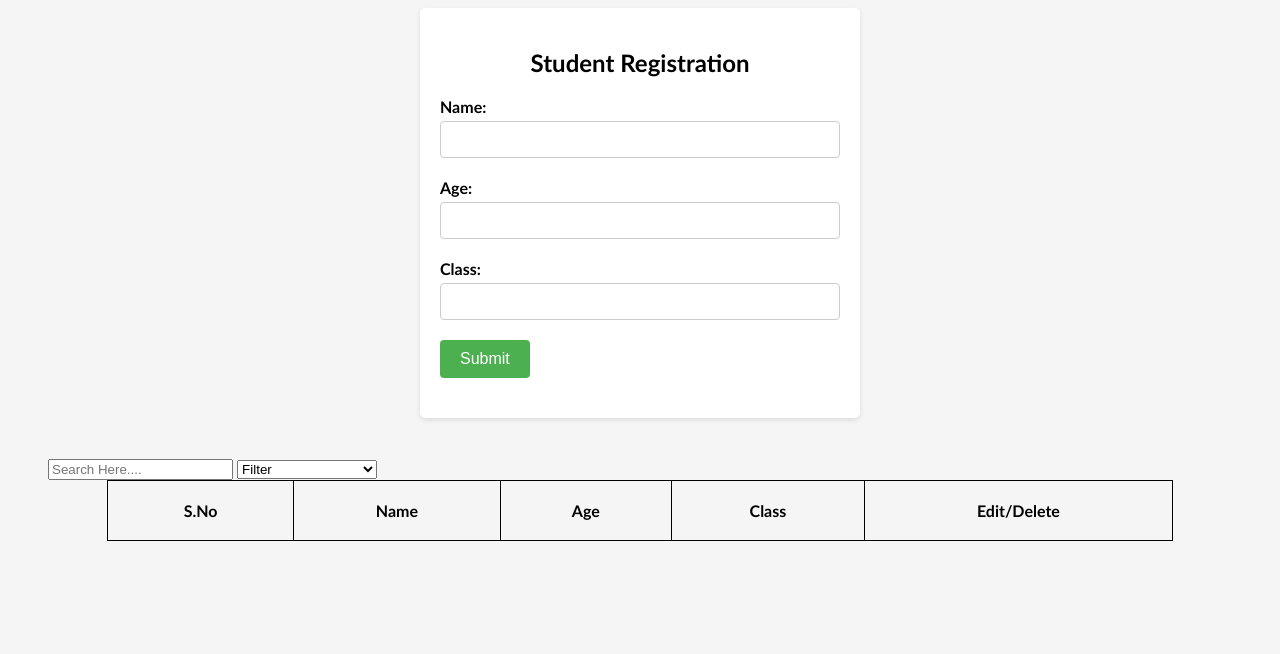
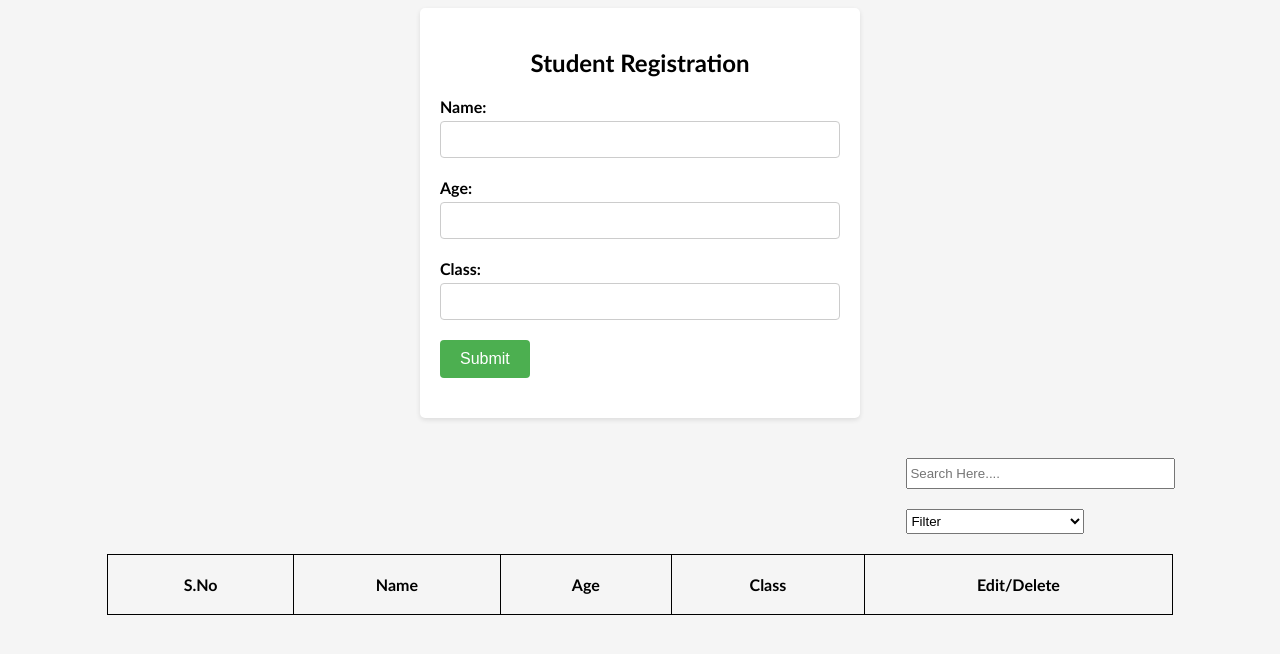
Before and after one commit to Balabharathi18/Javascriptcrud, a plain HTML site: page index.html in a window 1280 px wide. Drawn offline with Linux system fonts and the light colour scheme.

Commit message:
Update newstyle.css

```diff
--- a/newstyle.css
+++ b/newstyle.css
@@ -152,6 +152,19 @@ body {
     border-radius: 4px;
     cursor: pointer;
   }
+  #search{
+    width:22%;
+    height:25px;
+    margin-left:72.5%;
+    margin-bottom: 20px;
+  }
+
+  #filter{
+    width:15%;
+    height:25px;
+    margin-left:72.5%;
+    margin-bottom: 20px;
+  }
 
   /* Media Queries */
   @media (max-width: 767px) {
```
